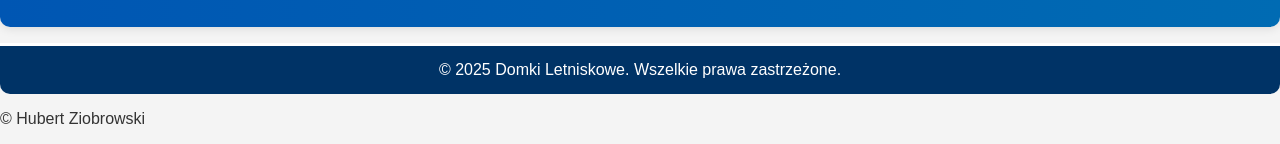
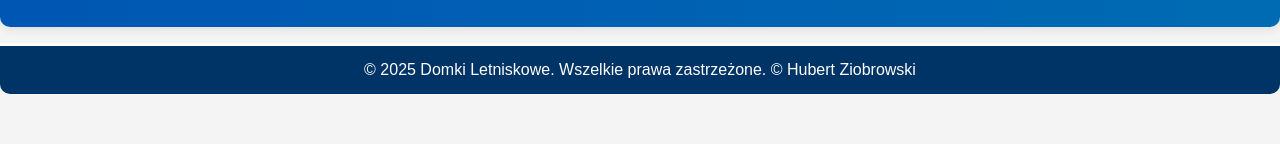
Before and after one commit to Hubert20251/Domki_letniskowe, a website: page public/index.html in a window 1280 px wide. Shown: the part 2250-2394 px from the top of the page. After the commit the page ends 2360 px from the top, so only its background shows below. Drawn offline with Linux system fonts and the light colour scheme; no server answers.

Commit message:
Update index.html

```diff
--- a/public/index.html
+++ b/public/index.html
@@ -115,8 +115,9 @@
                 <p>Sob - Nd: 10:00 - 16:00</p>
             </div>
         </div>
-        <p class="footer-copy">&copy; 2025 Domki Letniskowe. Wszelkie prawa zastrzeżone.</p>
-        <p> &copy; Hubert Ziobrowski </p>
+        <p class="footer-copy">&copy; 2025 Domki Letniskowe. Wszelkie prawa zastrzeżone.
+        &copy; Hubert Ziobrowski</p>
+
     </footer>
 </body>
 </html>
```
